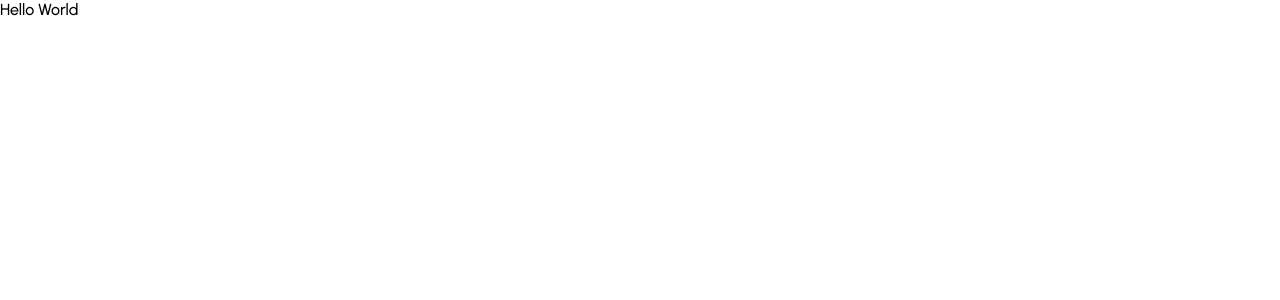
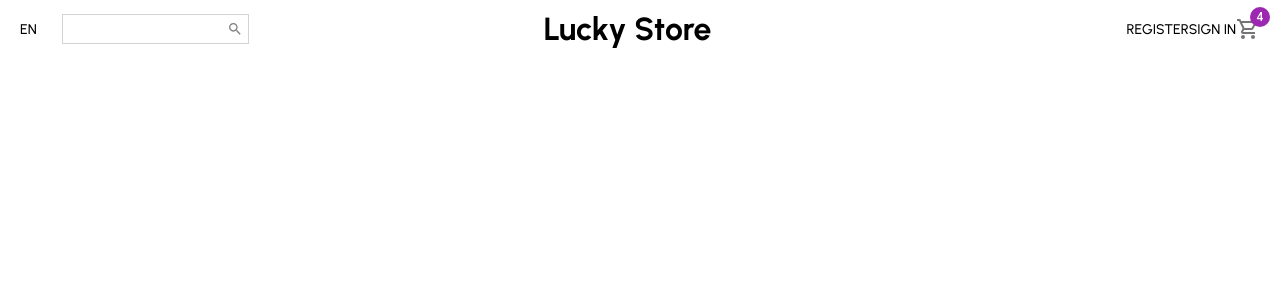
Before and after one commit to Priyank1712/lucky-store, a React (Create React App) app: page / in a window 1280 px wide. Shown: the top 300 px of the page. Built offline with nearby package versions, Linux system fonts and the light colour scheme; the HTML template or start-up script is replaced by a standard one.

Commit message:
feat: Navbar added

```diff
--- a/package.json
+++ b/package.json
@@ -3,12 +3,17 @@
   "version": "0.1.0",
   "private": true,
   "dependencies": {
+    "@emotion/react": "^11.11.1",
+    "@emotion/styled": "^11.11.0",
+    "@mui/icons-material": "^5.13.7",
+    "@mui/material": "^5.13.7",
     "@testing-library/jest-dom": "^5.16.5",
     "@testing-library/react": "^13.4.0",
     "@testing-library/user-event": "^13.5.0",
     "react": "^18.2.0",
     "react-dom": "^18.2.0",
     "react-scripts": "5.0.1",
+    "styled-components": "^6.0.2",
     "web-vitals": "^2.1.4"
   },
   "scripts": {
--- a/src/App.js
+++ b/src/App.js
@@ -1,10 +1,9 @@
 import './App.css';
+import Home from './pages/Home';
 
 function App() {
   return (
-    <div>
-      Hello World
-    </div>
+    <Home />
   );
 }
 
--- /dev/null
+++ b/src/components/Navbar.jsx
@@ -0,0 +1,90 @@
+import React from "react";
+import styled from "styled-components";
+import { Search, ShoppingCartOutlined } from "@mui/icons-material";
+import { Badge } from "@mui/material";
+
+const Container = styled.div`
+  height: 60px;
+`;
+
+const Wrapper = styled.div`
+  padding: 10px 20px;
+  display: flex;
+  align-items: center;
+  justify-content: space-between;
+`;
+
+const Left = styled.div`
+  flex: 1;
+  display: flex;
+  align-items: center;
+`;
+
+const Language = styled.span`
+  font-size: 14px;
+  cursor: pointer;
+`;
+
+const SearchContainer = styled.div`
+  border: 0.5px solid lightgrey;
+  display: flex;
+  align-items: center;
+  margin-left: 25px;
+  padding: 5px;
+`;
+
+const Input = styled.input`
+  border: none;
+`;
+
+const Center = styled.div`
+  flex: 1;
+  text-align: center;
+`;
+
+const Logo = styled.h1`
+  font-weight: bold;
+`;
+
+const Right = styled.div`
+  flex: 1;
+  display: flex;
+  align-items: center;
+  justify-content: flex-end;
+  margin-left: 25px;
+`;
+
+const MenuItem = styled.div`
+  font-size: 14px;
+  cursor: pointer;
+`;
+
+const Navbar = () => {
+  return (
+    <Container>
+      <Wrapper>
+        <Left>
+          <Language>EN</Language>
+          <SearchContainer>
+            <Input />
+            <Search style={{ color: 'grey', fontSize: 16, }} />
+          </SearchContainer>
+        </Left>
+        <Center>
+          <Logo>Lucky Store</Logo>
+        </Center>
+        <Right>
+          <MenuItem>REGISTER</MenuItem>
+          <MenuItem>SIGN IN</MenuItem>
+          <MenuItem>
+            <Badge badgeContent={4} color="secondary">
+              <ShoppingCartOutlined color="action" />
+            </Badge>
+          </MenuItem>
+        </Right>
+      </Wrapper>
+    </Container>
+  );
+};
+
+export default Navbar;
--- /dev/null
+++ b/src/pages/Home.jsx
@@ -0,0 +1,12 @@
+import React from 'react'
+import Navbar from '../components/Navbar'
+
+const Home = () => {
+  return (
+    <div>
+      <Navbar />
+    </div>
+  )
+}
+
+export default Home
```
Also changed, not shown: 1 other file (tests, documents, lock files or other folders).
